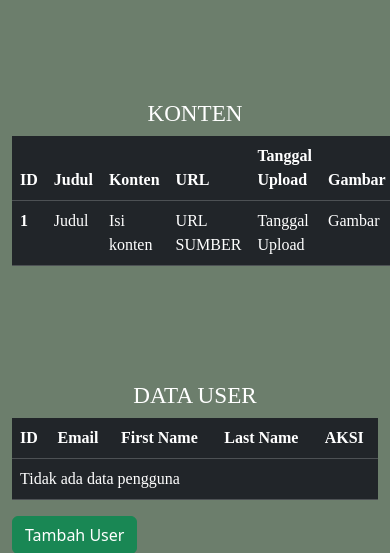
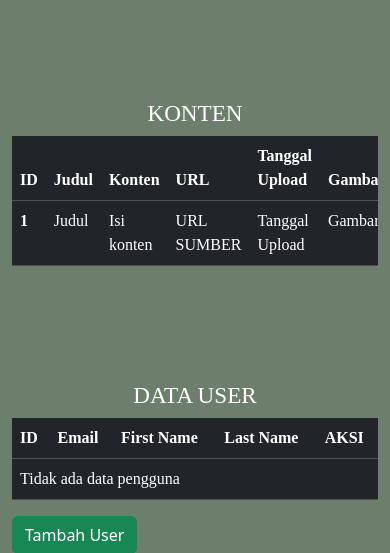
Before and after one commit to Azharmtq/pw2024_tubes_233040126, a PHP site: page /admin.php in a window 390 px wide; the page is wider, and only the part inside the window is pictured. Shown: the part 56-609 px from the top of that part. Run offline with PHP 8.4, Linux system fonts and the light colour scheme; data that the repository does not hold is empty.

Commit message:
table responsive

```diff
--- a/admin.php
+++ b/admin.php
@@ -7,7 +7,8 @@
   <?php include 'includes/navbar.php' ?>
   <div class="admin_page container-fluid">
   <h3>KONTEN</h3>
-  <table class="table table-dark table-responsive">
+  <div class="table-responsive">
+  <table class="table table-dark">
   <thead class="thead-dark">
     <tr>
       <th scope="col">ID</th>
@@ -34,8 +35,10 @@
     </tr>
   </tbody>
 </table>
+</div>
 <h3>DATA USER</h3>
-<table class="table table-dark table-responsive">
+<div class="table-responsive">
+<table class="table table-dark">
   <thead class="thead-dark">
     <tr>
       <th scope="col" class="bg-dark">ID</th>
@@ -80,6 +83,7 @@
     ?>
   </tbody>
 </table>
+</div>
 <a href="tambah_user.php" class="btn btn-success">Tambah User</a>
 </div>
   <?php include 'includes/footer.php' ?>
```
